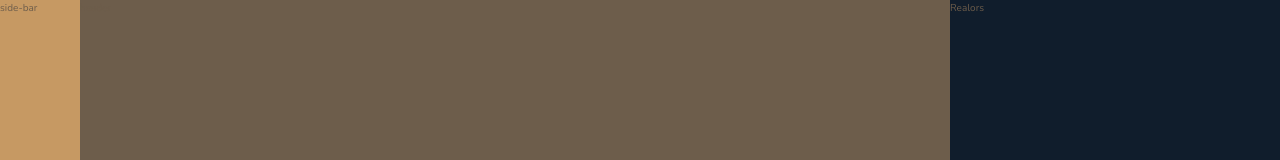
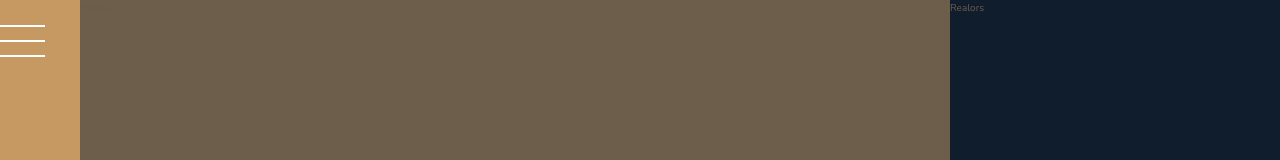
Before and after one commit to skyraider256526/Nexter, a website: page index.html in a window 1280 px wide. Shown: the top 160 px of the page. Drawn offline with nearby package versions, Linux system fonts and the light colour scheme.

Commit message:
added button to sidebar

```diff
--- a/index.html
+++ b/index.html
@@ -14,7 +14,7 @@
 </head>
 
 <body class="container">
-  <div class="sidebar">side-bar</div>
+  <div class="sidebar"><button class="nav-btn"></button></div>
   <header class="header">header</header>
   <div class="realtors">Realors</div>
   <section class="features">
--- a/sass/_sidebar.scss
+++ b/sass/_sidebar.scss
@@ -3,3 +3,32 @@
   grid-column: sidebar-start / sidebar-end;
   grid-row: 1 / -1;
 }
+
+.nav-btn {
+  border: none;
+  border-radius: 0;
+  background-color: #fff;
+  height: 2px;
+  width: 4.5rem;
+  margin-top: 4rem;
+  // we can use text-align insted of converting it to flexbox
+  text-align: center;
+
+  &::before,
+  &::after {
+    border: none;
+    border-radius: 0;
+    background-color: #fff;
+    height: 2px;
+    width: 4.5rem;
+    content: '';
+    display: block;
+  }
+
+  &::before {
+    transform: translateY(-1.5rem);
+  }
+  &::after {
+    transform: translateY(1.3rem);
+  }
+}
```
Also changed, not shown: css/style.css.
